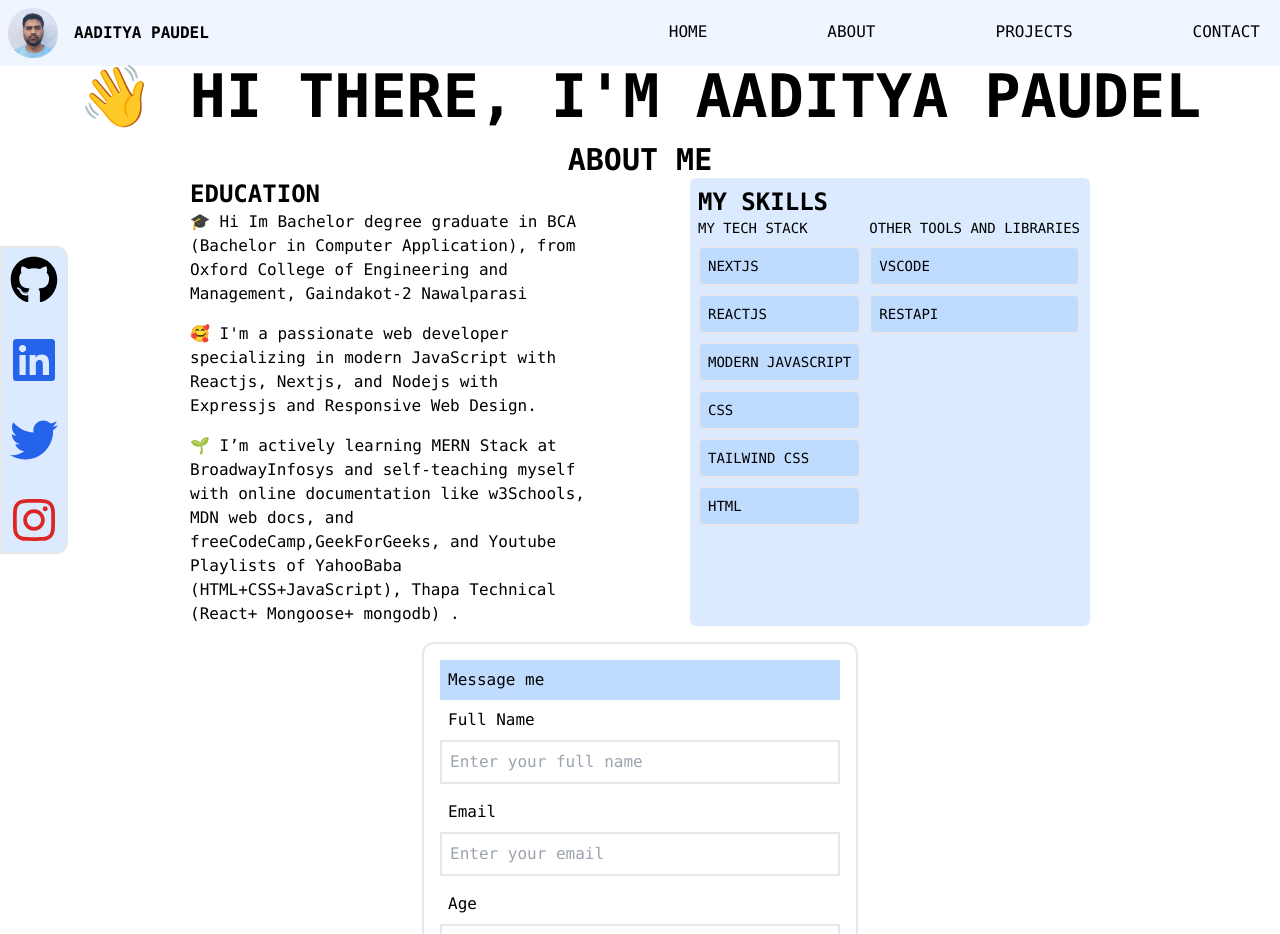
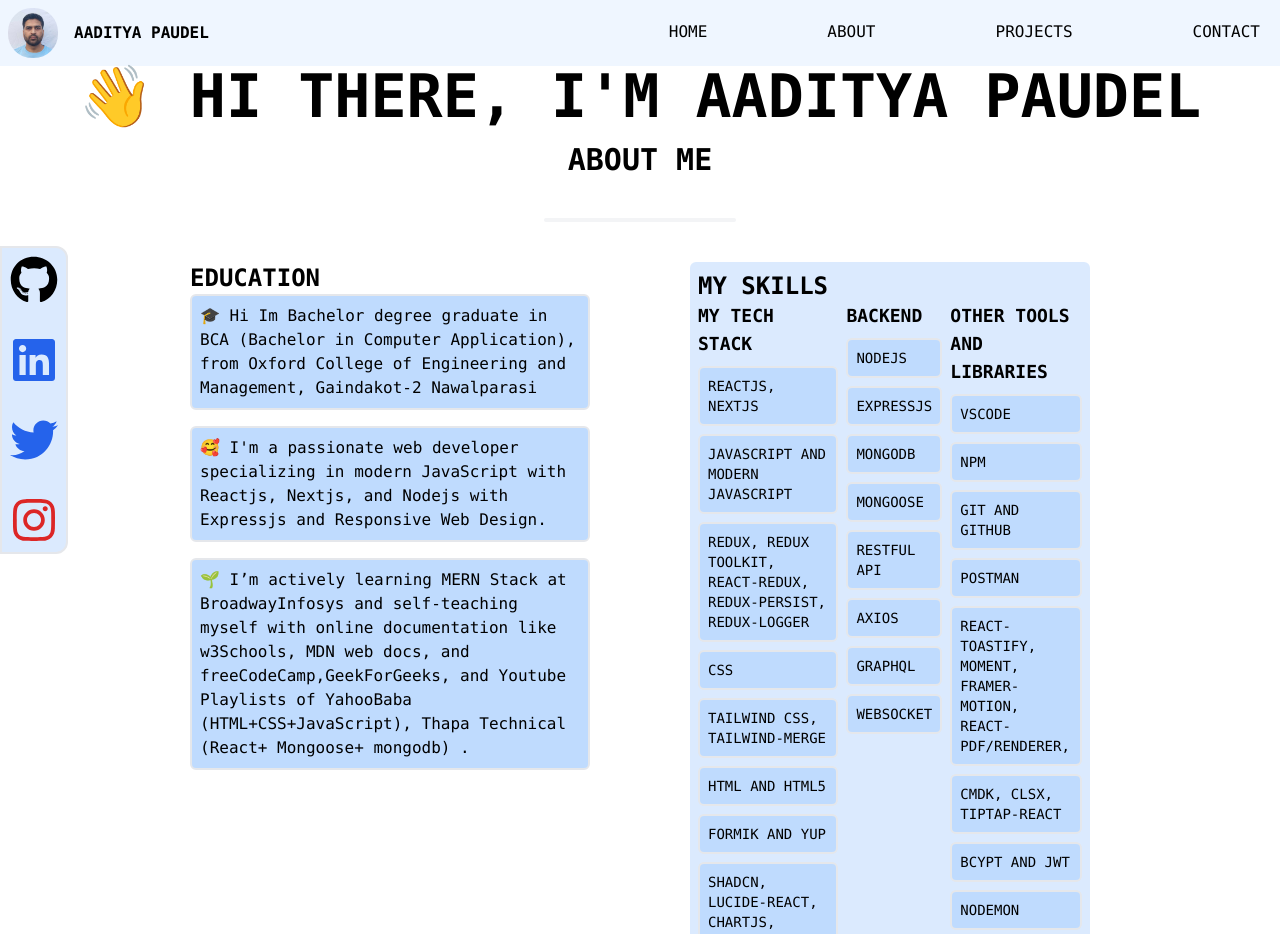
Before and after one commit to adityaspaudel/portfolio, a Next.js app in the folder client/: page /home in a window 1280 px wide. Shown: the top 934 px of the page. Built offline with nearby package versions, Linux system fonts and the light colour scheme.

Commit message:
my tech stack updated

```diff
--- a/client/src/app/home/page.js
+++ b/client/src/app/home/page.js
@@ -109,22 +109,23 @@ const WelcomeHome = () => {
 				{/* About Me ---------------------------------------------------*/}
 				<div className="flex flex-col justify-center items-center">
 					<h1 className="uppercase font-bold text-3xl">About me</h1>
+					<hr className="w-48 h-1 mx-auto my-4 bg-gray-100 border-0 rounded md:my-10 dark:bg-gray-700" />
 					<div className="flex justify-between gap-[100px]">
 						<div>
 							<div className="uppercase font-bold text-2xl ">Education</div>
 							<div className="w-[400px] list-none">
 								<div className="flex flex-col gap-4 w-[400px] list-none  m-auto">
-									<li>
+									<li className="bg-blue-200 border-2 hover:border-black p-2 rounded-md">
 										🎓 Hi Im Bachelor degree graduate in BCA (Bachelor in
 										Computer Application), from Oxford College of Engineering
 										and Management, Gaindakot-2 Nawalparasi
 									</li>
-									<li>
+									<li className="bg-blue-200 border-2 hover:border-black p-2 rounded-md">
 										🥰 I'm a passionate web developer specializing in modern
 										JavaScript with Reactjs, Nextjs, and Nodejs with Expressjs
 										and Responsive Web Design.
 									</li>
-									<li>
+									<li className="bg-blue-200 border-2 hover:border-black p-2 rounded-md">
 										🌱 I’m actively learning MERN Stack at BroadwayInfosys and
 										self-teaching myself with online documentation like
 										w3Schools, MDN web docs, and freeCodeCamp,GeekForGeeks, and
@@ -140,33 +141,100 @@ const WelcomeHome = () => {
 							<h1 className="uppercase font-bold text-2xl">My skills</h1>
 							<div className="flex gap-2 list-none uppercase text-sm">
 								<div className="flex flex-col gap-2">
-									<h2>My tech stack</h2>
+									<h2 className="font-bold text-lg">My tech stack</h2>
 									<li className="bg-blue-200 border-2 hover:border-black p-2 rounded-md">
-										nextjs
+										reactjs, nextjs
 									</li>
 									<li className="bg-blue-200 border-2 hover:border-black p-2 rounded-md">
-										reactjs
+										javascript and modern javascript
 									</li>
+
 									<li className="bg-blue-200 border-2 hover:border-black p-2 rounded-md">
-										modern javascript
+										redux, redux toolkit, react-redux, redux-persist,
+										redux-logger
 									</li>
+
 									<li className="bg-blue-200 border-2 hover:border-black p-2 rounded-md">
 										css
 									</li>
 									<li className="bg-blue-200 border-2 hover:border-black p-2 rounded-md">
-										tailwind css
+										tailwind css, tailwind-merge
 									</li>
 									<li className="bg-blue-200 border-2 hover:border-black p-2 rounded-md">
-										html
+										html and html5
+									</li>
+									<li className="bg-blue-200 border-2 hover:border-black p-2 rounded-md">
+										formik and yup
+									</li>
+									<li className="bg-blue-200 border-2 hover:border-black p-2 rounded-md">
+										shadcn, lucide-react, chartjs, nextui, radixui
 									</li>
 								</div>
 								<div className="flex flex-col gap-2">
-									<h1>Other tools and libraries</h1>
+									<h1 className="font-bold text-lg">Backend</h1>
+									<li className="bg-blue-200 border-2 hover:border-black p-2 rounded-md">
+										Nodejs
+									</li>
+									<li className="bg-blue-200 border-2 hover:border-black p-2 rounded-md">
+										Expressjs
+									</li>
+
+									<li className="bg-blue-200 border-2 hover:border-black p-2 rounded-md">
+										Mongodb
+									</li>
+									<li className="bg-blue-200 border-2 hover:border-black p-2 rounded-md">
+										mongoose
+									</li>
+
+									<li className="bg-blue-200 border-2 hover:border-black p-2 rounded-md">
+										restful api
+									</li>
+									<li className="bg-blue-200 border-2 hover:border-black p-2 rounded-md">
+										axios
+									</li>
+									<li className="bg-blue-200 border-2 hover:border-black p-2 rounded-md">
+										GraphQL
+									</li>
+									<li className="bg-blue-200 border-2 hover:border-black p-2 rounded-md">
+										websocket
+									</li>
+								</div>
+								<div className="flex flex-col gap-2">
+									<h1 className="font-bold text-lg">
+										Other tools and libraries
+									</h1>
 									<li className="bg-blue-200 border-2 hover:border-black p-2 rounded-md">
 										vscode
 									</li>
 									<li className="bg-blue-200 border-2 hover:border-black p-2 rounded-md">
-										restapi
+										npm
+									</li>
+									<li className="bg-blue-200 border-2 hover:border-black p-2 rounded-md">
+										git and github
+									</li>
+
+									<li className="bg-blue-200 border-2 hover:border-black p-2 rounded-md">
+										postman
+									</li>
+
+									<li className="bg-blue-200 border-2 hover:border-black p-2 rounded-md">
+										react-toastify, moment, framer-motion, react-pdf/renderer,
+									</li>
+									<li className="bg-blue-200 border-2 hover:border-black p-2 rounded-md">
+										cmdk, clsx, tiptap-react
+									</li>
+									<li className="bg-blue-200 border-2 hover:border-black p-2 rounded-md">
+										bcypt and jwt
+									</li>
+
+									<li className="bg-blue-200 border-2 hover:border-black p-2 rounded-md">
+										nodemon
+									</li>
+									<li className="bg-blue-200 border-2 hover:border-black p-2 rounded-md">
+										cors
+									</li>
+									<li className="bg-blue-200 border-2 hover:border-black p-2 rounded-md">
+										nodemailer
 									</li>
 								</div>
 							</div>
```
Also changed, not shown: 1 other file (tests, documents, lock files or other folders).
